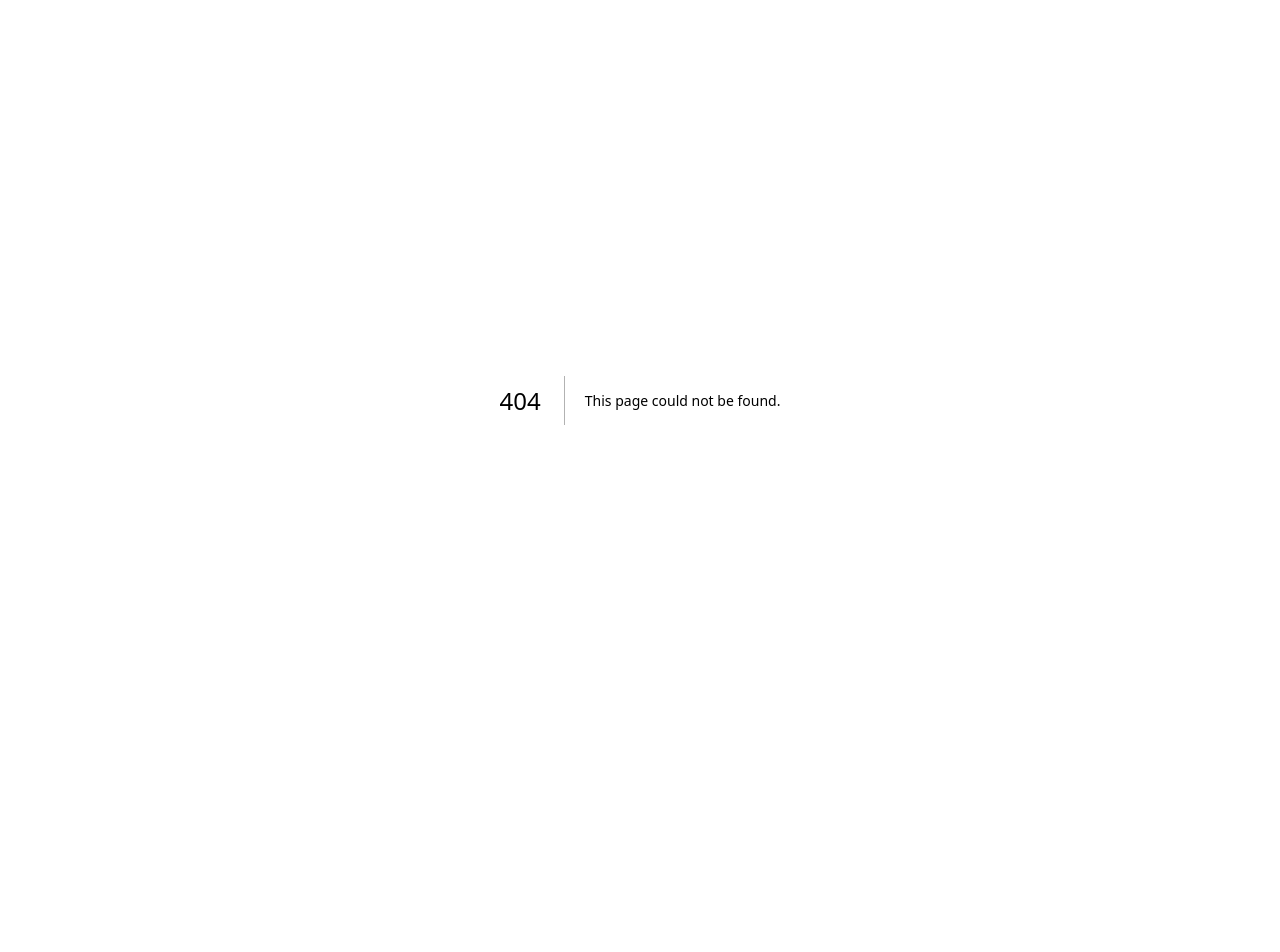
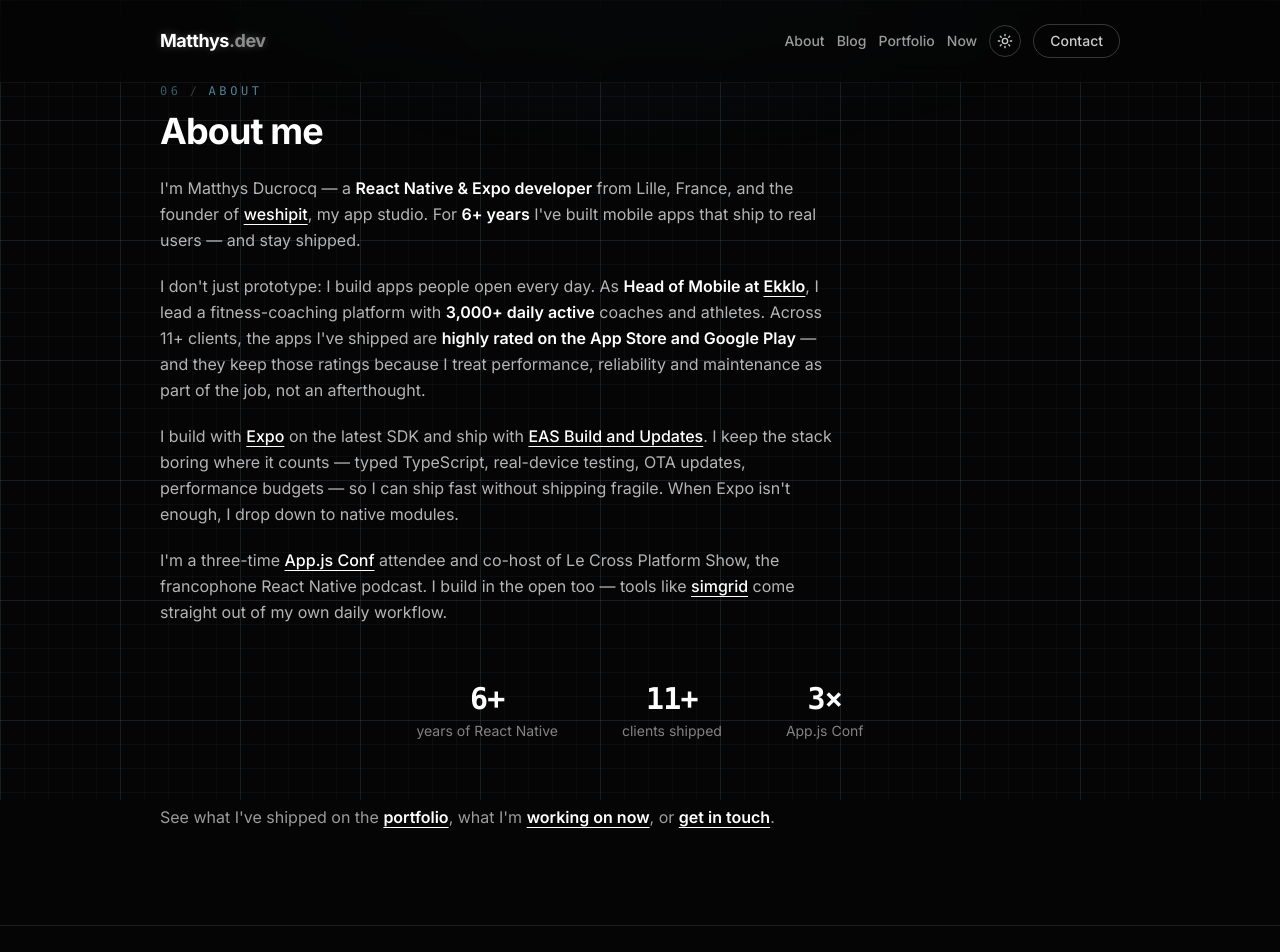
Before and after one commit to MatthysDev/Matthys.dev.v2, a Next.js app: page /about in a window 1280 px wide. Before the commit this address had no page. Shown: the top 952 px of the page. Before the commit the page ends 800 px from the top, so only its background shows below. Built offline with nearby package versions, Linux system fonts and the light colour scheme.

Commit message:
🎸 feat : About — page /about + teaser home, nav/footer, sitemap (+/about,/now), maj /now

```diff
--- a/scripts/generate-feeds.mjs
+++ b/scripts/generate-feeds.mjs
@@ -54,7 +54,7 @@ ${rssItems}
 </rss>
 `
 
-const staticPages = ['', '/blog', '/portfolio']
+const staticPages = ['', '/about', '/blog', '/portfolio', '/now']
 const urls = [
     ...staticPages.map((page) => `  <url><loc>${SITE_URL}${page}</loc></url>`),
     ...posts.map(
--- /dev/null
+++ b/src/components/About.tsx
@@ -0,0 +1,26 @@
+import React from 'react'
+import Link from 'next/link'
+import { SectionKicker } from '@/components/Blueprint'
+
+export default function About() {
+    return (
+        <section>
+            <SectionKicker index="01" label="about" />
+            <h2 className="mt-3 text-2xl font-bold tracking-tight md:text-3xl">
+                I build apps people actually use
+            </h2>
+            <p className="mt-4 max-w-2xl leading-relaxed text-stone-600 dark:text-white/60">
+                Six years in, I&apos;m a React Native &amp; Expo developer and founder of
+                weshipit. The apps I lead and build — like Ekklo — are used daily by
+                thousands and stay highly rated on the App Store and Google Play. I turn
+                ideas into shipped, maintained products.
+            </p>
+            <Link
+                href="/about"
+                className="mt-6 inline-block text-sm font-semibold text-stone-900 underline underline-offset-4 transition hover:opacity-70 dark:text-white"
+            >
+                More about me →
+            </Link>
+        </section>
+    )
+}
--- a/src/components/Blog/LatestPosts.tsx
+++ b/src/components/Blog/LatestPosts.tsx
@@ -11,7 +11,7 @@ export default function LatestPosts({ posts }: { posts: PostMeta[] }) {
         <section>
             <div className="flex items-end justify-between gap-6">
                 <div>
-                    <SectionKicker index="02" label="writing" />
+                    <SectionKicker index="03" label="writing" />
                     <h2 className="mt-3 text-2xl font-bold tracking-tight md:text-3xl">
                         Latest writing
                     </h2>
--- a/src/components/Footer.tsx
+++ b/src/components/Footer.tsx
@@ -2,6 +2,7 @@ import Link from 'next/link'
 import React from 'react'
 
 const navLinks = [
+    { href: '/about', label: 'About' },
     { href: '/blog', label: 'Blog' },
     { href: '/portfolio', label: 'Portfolio' },
     { href: '/now', label: 'Now' },
--- a/src/components/Menu/Menu.tsx
+++ b/src/components/Menu/Menu.tsx
@@ -12,6 +12,12 @@ export default function Menu() {
                 Matthys<span className="text-stone-500 dark:text-white/50">.dev</span>
             </Link>
             <div className="flex items-center gap-3">
+                <Link
+                    href="/about"
+                    className="text-sm font-medium text-stone-600 transition hover:text-stone-900 dark:text-white/60 dark:hover:text-white"
+                >
+                    About
+                </Link>
                 <Link
                     href="/blog"
                     className="text-sm font-medium text-stone-600 transition hover:text-stone-900 dark:text-white/60 dark:hover:text-white"
--- a/src/components/Menu/MenuMobile.tsx
+++ b/src/components/Menu/MenuMobile.tsx
@@ -12,6 +12,12 @@ export default function MenuMobile() {
                 Matthys<span className="text-stone-500 dark:text-white/50">.dev</span>
             </Link>
             <div className="flex items-center gap-2.5">
+                <Link
+                    href="/about"
+                    className="text-sm font-medium text-stone-600 transition hover:text-stone-900 dark:text-white/60 dark:hover:text-white"
+                >
+                    About
+                </Link>
                 <Link
                     href="/blog"
                     className="text-sm font-medium text-stone-600 transition hover:text-stone-900 dark:text-white/60 dark:hover:text-white"
--- a/src/components/NowBuilding.tsx
+++ b/src/components/NowBuilding.tsx
@@ -175,7 +175,7 @@ export default function NowBuilding() {
         <section id="building" className="scroll-mt-24">
             {/* Kept for old #ekklo anchors */}
             <span id="ekklo" />
-            <SectionKicker index="01" label="building" />
+            <SectionKicker index="02" label="building" />
             <h2 className="mt-3 text-2xl font-bold tracking-tight md:text-3xl">
                 What I&apos;m building now
             </h2>
--- /dev/null
+++ b/src/pages/about.tsx
@@ -0,0 +1,154 @@
+import React from 'react'
+import Link from 'next/link'
+import CustomLayout from '@/components/CustomLayout'
+import Reveal from '@/components/Reveal'
+import Seo from '@/components/Seo'
+import Stats from '@/components/Stats'
+import { SectionKicker } from '@/components/Blueprint'
+
+const ABOUT_DESCRIPTION =
+    'Matthys Ducrocq — React Native & Expo developer from Lille and founder of weshipit. 6+ years building mobile apps with 3,000+ daily users, highly rated on the App Store and Google Play.'
+
+export default function About() {
+    return (
+        <CustomLayout>
+            <Seo title="About" description={ABOUT_DESCRIPTION} path="/about" />
+
+            <Reveal>
+                <SectionKicker index="06" label="about" />
+                <h1 className="mt-3 text-3xl font-bold tracking-tight md:text-4xl">
+                    About me
+                </h1>
+
+                <div className="mt-6 max-w-2xl space-y-5 leading-relaxed text-stone-600 dark:text-white/70">
+                    <p>
+                        I&apos;m Matthys Ducrocq — a{' '}
+                        <strong className="font-semibold text-stone-900 dark:text-white">
+                            React Native &amp; Expo developer
+                        </strong>{' '}
+                        from Lille, France, and the founder of{' '}
+                        <a
+                            href="https://weshipit.today"
+                            target="_blank"
+                            rel="noopener noreferrer"
+                            className="font-medium text-stone-900 underline underline-offset-4 transition hover:opacity-70 dark:text-white"
+                        >
+                            weshipit
+                        </a>
+                        , my app studio. For{' '}
+                        <strong className="font-semibold text-stone-900 dark:text-white">
+                            6+ years
+                        </strong>{' '}
+                        I&apos;ve built mobile apps that ship to real users — and stay
+                        shipped.
+                    </p>
+
+                    <p>
+                        I don&apos;t just prototype: I build apps people open every day. As{' '}
+                        <strong className="font-semibold text-stone-900 dark:text-white">
+                            Head of Mobile at{' '}
+                            <a
+                                href="https://www.ekklo.com"
+                                target="_blank"
+                                rel="noopener noreferrer"
+                                className="underline underline-offset-4 transition hover:opacity-70"
+                            >
+                                Ekklo
+                            </a>
+                        </strong>
+                        , I lead a fitness-coaching platform with{' '}
+                        <strong className="font-semibold text-stone-900 dark:text-white">
+                            3,000+ daily active
+                        </strong>{' '}
+                        coaches and athletes. Across 11+ clients, the apps I&apos;ve shipped
+                        are{' '}
+                        <strong className="font-semibold text-stone-900 dark:text-white">
+                            highly rated on the App Store and Google Play
+                        </strong>{' '}
+                        — and they keep those ratings because I treat performance,
+                        reliability and maintenance as part of the job, not an afterthought.
+                    </p>
+
+                    <p>
+                        I build with{' '}
+                        <a
+                            href="https://expo.dev"
+                            target="_blank"
+                            rel="noopener noreferrer"
+                            className="font-medium text-stone-900 underline underline-offset-4 transition hover:opacity-70 dark:text-white"
+                        >
+                            Expo
+                        </a>{' '}
+                        on the latest SDK and ship with{' '}
+                        <a
+                            href="https://docs.expo.dev/build/introduction/"
+                            target="_blank"
+                            rel="noopener noreferrer"
+                            className="font-medium text-stone-900 underline underline-offset-4 transition hover:opacity-70 dark:text-white"
+                        >
+                            EAS Build and Updates
+                        </a>
+                        . I keep the stack boring where it counts — typed TypeScript,
+                        real-device testing, OTA updates, performance budgets — so I can ship
+                        fast without shipping fragile. When Expo isn&apos;t enough, I drop
+                        down to native modules.
+                    </p>
+
+                    <p>
+                        I&apos;m a three-time{' '}
+                        <a
+                            href="https://appjs.co"
+                            target="_blank"
+                            rel="noopener noreferrer"
+                            className="font-medium text-stone-900 underline underline-offset-4 transition hover:opacity-70 dark:text-white"
+                        >
+                            App.js Conf
+                        </a>{' '}
+                        attendee and co-host of Le Cross Platform Show, the francophone React
+                        Native podcast. I build in the open too — tools like{' '}
+                        <a
+                            href="https://matthysdev.github.io/simgrid/"
+                            target="_blank"
+                            rel="noopener noreferrer"
+                            className="font-medium text-stone-900 underline underline-offset-4 transition hover:opacity-70 dark:text-white"
+                        >
+                            simgrid
+                        </a>{' '}
+                        come straight out of my own daily workflow.
+                    </p>
+                </div>
+            </Reveal>
+
+            <Reveal className="mt-4">
+                <Stats />
+            </Reveal>
+
+            <Reveal className="mt-16">
+                <p className="text-stone-600 dark:text-white/60">
+                    See what I&apos;ve shipped on the{' '}
+                    <Link
+                        href="/portfolio"
+                        className="font-semibold text-stone-900 underline underline-offset-4 transition hover:opacity-70 dark:text-white"
+                    >
+                        portfolio
+                    </Link>
+                    , what I&apos;m{' '}
+                    <Link
+                        href="/now"
+                        className="font-semibold text-stone-900 underline underline-offset-4 transition hover:opacity-70 dark:text-white"
+                    >
+                        working on now
+                    </Link>
+                    , or{' '}
+                    <Link
+                        href="/#contact"
+                        className="font-semibold text-stone-900 underline underline-offset-4 transition hover:opacity-70 dark:text-white"
+                    >
+                        get in touch
+                    </Link>
+                    .
+                </p>
+            </Reveal>
+        </CustomLayout>
+    )
+}
--- a/src/pages/index.tsx
+++ b/src/pages/index.tsx
@@ -3,6 +3,7 @@ import CustomLayout from '@/components/CustomLayout'
 import Seo from '@/components/Seo'
 import JsonLd from '@/components/JsonLd'
 import Hero from '@/components/Hero'
+import About from '@/components/About'
 import NowBuilding from '@/components/NowBuilding'
 import LatestPosts from '@/components/Blog/LatestPosts'
 import Gallery from '@/components/Gallery'
@@ -31,6 +32,10 @@ export default function Home({ posts }: Props) {
       </Reveal>
 
       <Reveal className="mt-28 md:mt-36">
+        <About />
+      </Reveal>
+
+      <Reveal className="mt-28 md:mt-36">
         <NowBuilding />
       </Reveal>
 
@@ -39,7 +44,7 @@ export default function Home({ posts }: Props) {
       </Reveal>
 
       <Reveal className="mt-28 md:mt-36">
-        <SectionKicker index="03" label="around the world" />
+        <SectionKicker index="04" label="around the world" />
         <h2 className="mt-3 text-2xl font-bold tracking-tight md:text-3xl">
           Around the world
         </h2>
@@ -52,7 +57,7 @@ export default function Home({ posts }: Props) {
       </Reveal>
 
       <Reveal className="mt-28 md:mt-36">
-        <SectionKicker index="04" label="trusted by" className="text-center" />
+        <SectionKicker index="05" label="trusted by" className="text-center" />
         <Clients clients={clients} />
         <Stats />
       </Reveal>
--- a/src/pages/now.tsx
+++ b/src/pages/now.tsx
@@ -69,8 +69,9 @@ export default function Now() {
                 </h1>
                 <p className="mt-4 max-w-2xl leading-relaxed text-stone-600 dark:text-white/60">
                     I&apos;m Matthys, a React Native and Expo developer in Lille. Here&apos;s
-                    what I&apos;m actually working on right now: shipping Ekklo full-time,
-                    building two side projects, writing, and staying close to the community.
+                    what I&apos;m actually working on right now: running my studio weshipit,
+                    leading mobile at Ekklo, building two side projects, writing, and staying
+                    close to the community.
                 </p>
                 <p className="mt-3 font-mono text-xs uppercase tracking-[0.3em] text-stone-400 dark:text-white/40">
                     Last updated June 2026
```
